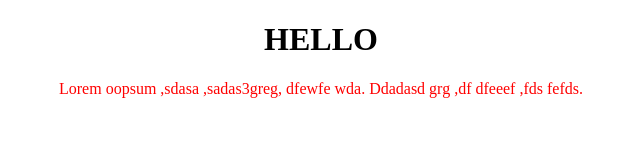
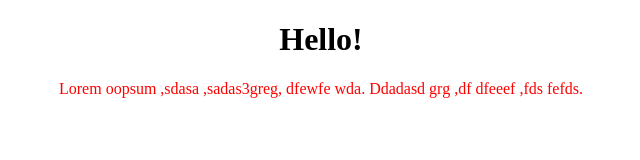
Before and after one commit to janeX96/React-udemy, a React (Create React App) app in the folder CRA/example/: page / in a window 1280 px wide. Shown: the top 160 px of the page, without its empty margins (319-959 px from the left). Built offline with nearby package versions, Linux system fonts and the light colour scheme.

Commit message:
cz2- dynamiczne dodawanie klas, klasy w tablicy

```diff
--- a/CRA/example/src/App.css
+++ b/CRA/example/src/App.css
@@ -2,8 +2,12 @@
   text-align: center;
 }
 
-h1 {
+.big {
   text-transform: uppercase;
+}
+
+.line {
+  text-decoration: underline;
 }
 
 p.red {
--- a/CRA/example/src/App.js
+++ b/CRA/example/src/App.js
@@ -2,10 +2,32 @@ import React, { Component } from "react";
 import "./App.css";
 import Text from "./Text";
 class App extends Component {
+  state = {
+    underline: false,
+  };
   render() {
+    const text = "Hello!";
+    // let classes = "";
+    // if (this.state.underline) {
+    //   classes += " line";
+    // }
+    // if (text.length > 10) {
+    //   classes += " big";
+    // }
+
+    const classes = ["one"];
+    if (this.state.underline) {
+      classes.push("line");
+    }
+    if (text.length > 10) {
+      classes.push("big");
+    }
     return (
-      <div className="App">
-        <h1>Hello</h1>
+      <div
+        className="App"
+        onClick={() => this.setState({ underline: !this.state.underline })}
+      >
+        <h1 className={classes.join(" ")}>{text}</h1>
         <Text />
       </div>
     );
```
